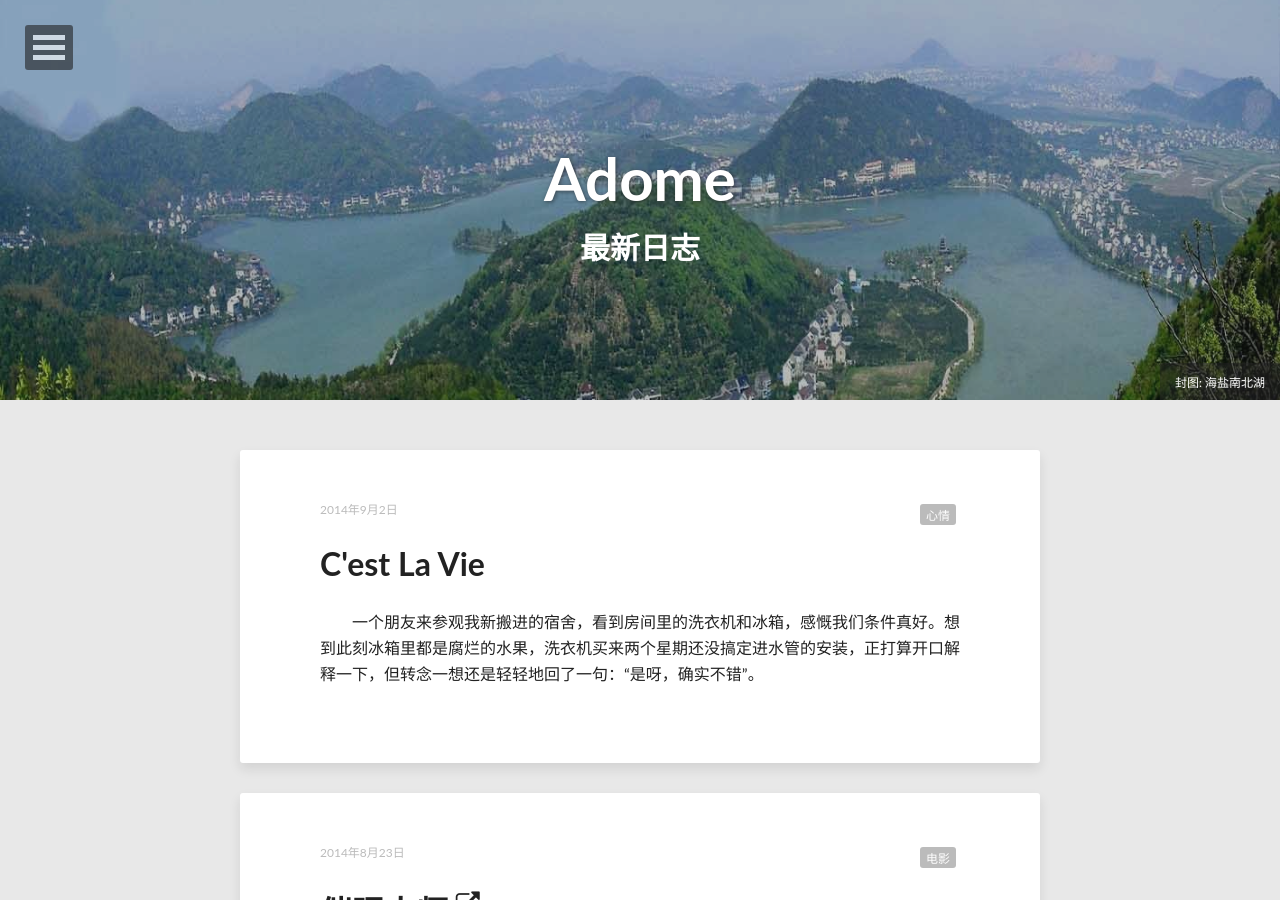
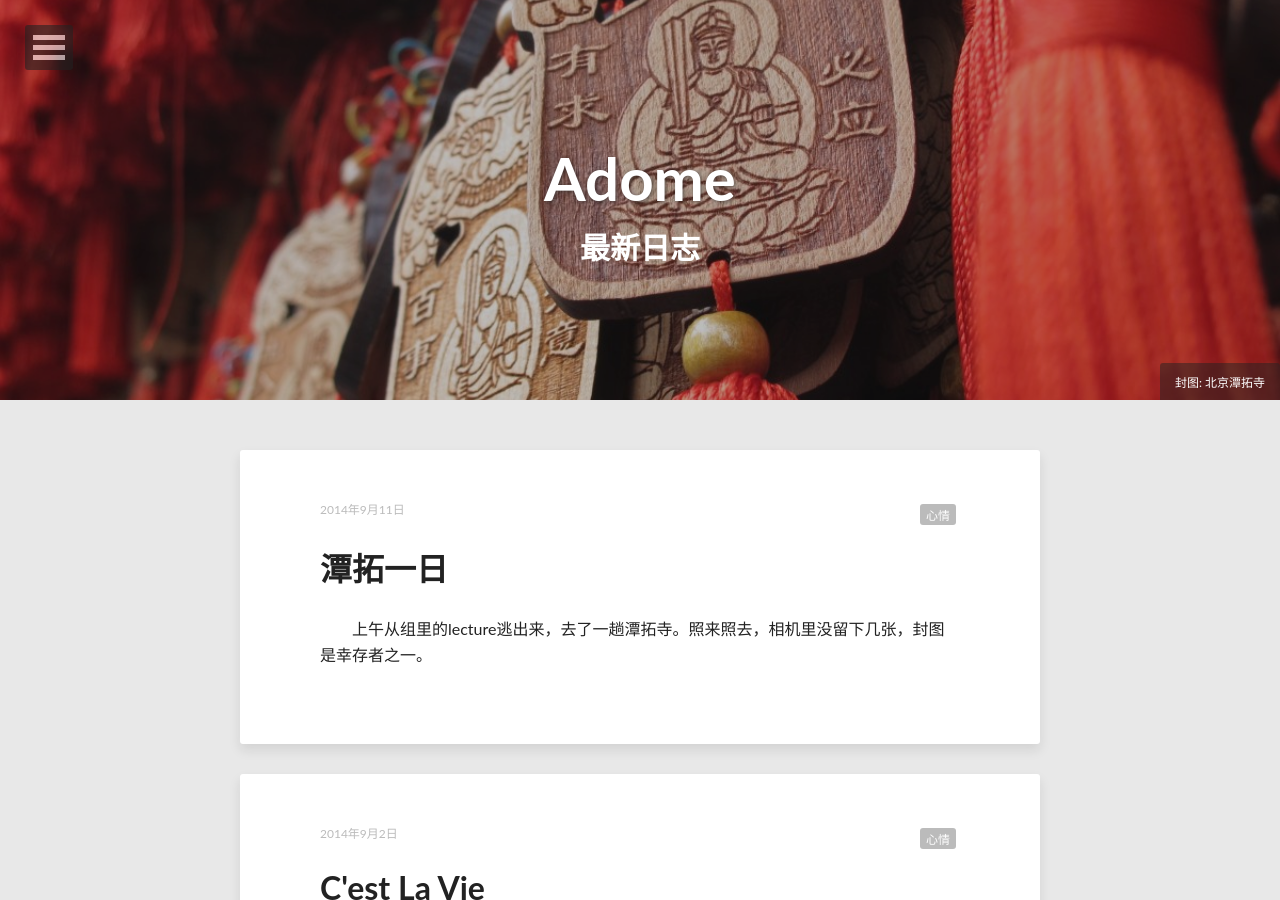
Before and after one commit to alex970448359/site-blog.aiditan.me, a Jekyll site: the page built from index.html, in a window 1280 px wide and 900 px high. Built offline with Jekyll 4.4.1, drawn with Linux system fonts in a browser that asks for light colours; nearby versions of some CDN libraries; the list of posts is cut into pages by our own code; some of the changed text lies outside the part shown.

Commit message:
New post

```diff
--- /dev/null
+++ b/_posts/2014-09-11-tan-tuo.md
@@ -0,0 +1,19 @@
+---
+layout: post
+title: "潭拓一日"
+modified: 2014-09-11 20:56:48 +0800
+tags: [心情]
+image:
+  feature: 2014/0911.jpg
+  credit: Aidi Stan
+  creditlink: http://aidistan.net
+comments: post-20140911-0
+share: true
+link:
+---
+
+上午从组里的lecture逃出来，去了一趟潭拓寺。照来照去，相机里没留下几张，封图是幸存者之一。
+
+傍晚把专程来为我解决洗衣机安装难题的老爸送到了军博，虽然离西站其实还有很远，但却是来北京以后送的最远的一次。大概与某次受到老妈的教育有关吧。
+
+回想自己的想法逐渐变化，而结果变着变着又回到了原点，其实也挺有意思的。最初可能有一些依赖父母，觉得有人送送自己挺好的，还可以小轻松呢。后来渐渐在意起别人的看法，担心让父母送或者跟父母交流太多，会突显自己的幼稚和不成熟。不过现在觉得，只要父母喜欢怎么样都好，又何必在意其他呢？
--- a/index.html
+++ b/index.html
@@ -4,9 +4,9 @@ title: 最新日志
 description: "记录心情的点滴."
 tags: [adome, aidistan, blog]
 image:
-  feature: covers/2014-07-03.jpg
-  credit: 海盐南北湖
-  creditlink: http://www.nbh.com.cn/
+  feature: 2014/0911.jpg
+  credit: 北京潭拓寺
+  creditlink:
 ---
 
 {% for post in paginator.posts %}
```
Also changed, not shown: images/2014/0911.jpg (added), 1 other file.
